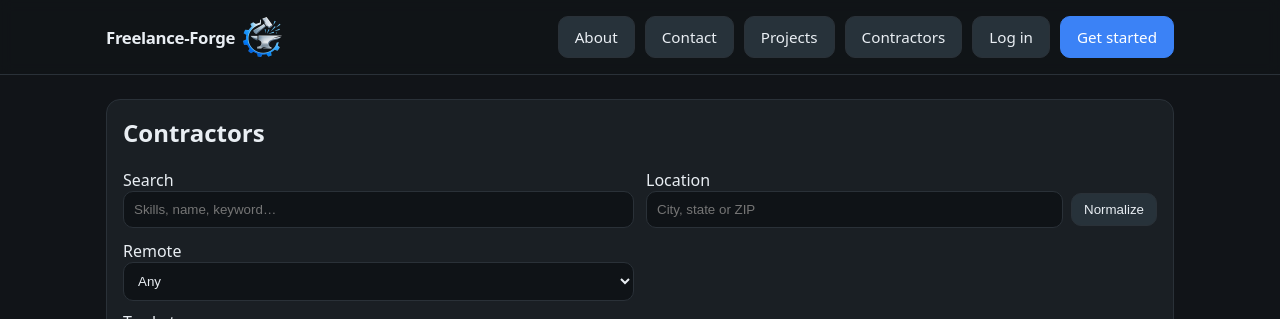
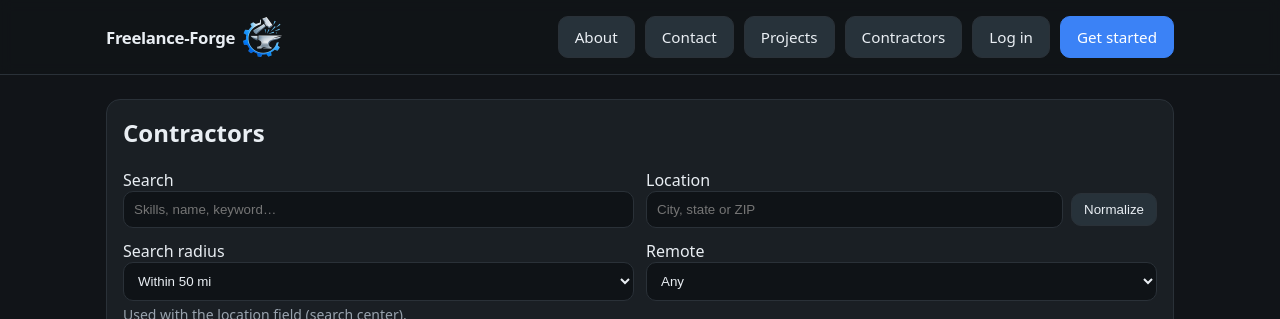
Before and after one commit to bryceecolllin-design/freelance-forge, a Flask app: page /contractors in a window 1280 px wide. Shown: the top 319 px of the page. Run offline with Flask 3, Linux system fonts and the light colour scheme.

Commit message:
Location search: configurable radius (mi) for projects and contractors
Co-authored-by: Cursor <cursoragent@cursor.com>

```diff
--- a/app.py
+++ b/app.py
@@ -1,6 +1,7 @@
 import os
 import re
 import json
+import math
 import logging
 import threading
 import datetime as dt
@@ -278,13 +279,32 @@ def geocode_nominatim(query: str):
         return None
 
 
-def _geo_bbox_match(lat_col, lon_col, lat0: float, lon0: float, delta: float = 0.55):
-    """Rough bounding box (~30–40 mi); pairs with text match for rows without coordinates."""
+_RADIUS_MILES_OPTIONS = (10, 25, 50, 100, 200)
+
+
+def _parse_radius_miles(raw, default: int = 50) -> int:
+    """Miles from search center for location filters (contractors + projects)."""
+    try:
+        v = int(float(str(raw or "").strip()))
+    except (TypeError, ValueError):
+        return default
+    if v in _RADIUS_MILES_OPTIONS:
+        return v
+    return default
+
+
+def _geo_radius_match(lat_col, lon_col, lat0: float, lon0: float, radius_miles: float):
+    """Approximate lat/lon bounding box for a search radius in miles (Nominatim center)."""
+    # ~69 miles per degree latitude; longitude shrinks with cos(latitude)
+    dlat = radius_miles / 69.172
+    coslat = math.cos(math.radians(lat0))
+    coslat = max(coslat, 0.25)
+    dlon = radius_miles / (69.172 * coslat)
     return and_(
         lat_col.isnot(None),
         lon_col.isnot(None),
-        lat_col.between(lat0 - delta, lat0 + delta),
-        lon_col.between(lon0 - delta, lon0 + delta),
+        lat_col.between(lat0 - dlat, lat0 + dlat),
+        lon_col.between(lon0 - dlon, lon0 + dlon),
     )
 
 
@@ -1047,6 +1067,7 @@ def view_projects():
     location = request.args.get("location", "").strip()
     category = request.args.get("category", "").strip()
     remote_ok = request.args.get("remote_ok")
+    radius_mi = _parse_radius_miles(request.args.get("radius_mi", ""))
     projects = Project.query.filter(Project.status == "open")
 
     if q:
@@ -1062,7 +1083,7 @@ def view_projects():
         if geo:
             search_lat, search_lon = geo["lat"], geo["lon"]
             search_label = geo["display_name"]
-            geo_match = _geo_bbox_match(Project.lat, Project.lon, geo["lat"], geo["lon"])
+            geo_match = _geo_radius_match(Project.lat, Project.lon, geo["lat"], geo["lon"], float(radius_mi))
             if text_match is not None:
                 projects = projects.filter(or_(geo_match, text_match))
             else:
@@ -1084,6 +1105,7 @@ def view_projects():
         search_lat=search_lat,
         search_lon=search_lon,
         search_label=search_label,
+        radius_mi=radius_mi,
     )
 
 @app.route("/project/post", methods=["GET", "POST"])
@@ -1358,7 +1380,7 @@ def hire_trade(slug):
 def contractors():
     q = request.args.get("q", "").strip()
     location = request.args.get("location", "").strip()
-    radius = request.args.get("radius", "").strip()
+    radius_mi = _parse_radius_miles(request.args.get("radius_mi", request.args.get("radius", "")))
     remote_ok = bool(request.args.get("remote_ok"))
     tag = (request.args.get("tag") or "").strip().lower()
 
@@ -1387,7 +1409,9 @@ def contractors():
         if geo:
             search_lat, search_lon = geo["lat"], geo["lon"]
             search_label = geo["display_name"]
-            geo_match = _geo_bbox_match(ContractorProfile.lat, ContractorProfile.lon, geo["lat"], geo["lon"])
+            geo_match = _geo_radius_match(
+                ContractorProfile.lat, ContractorProfile.lon, geo["lat"], geo["lon"], float(radius_mi)
+            )
             if text_match is not None:
                 query = query.filter(or_(geo_match, text_match))
             else:
@@ -1411,7 +1435,7 @@ def contractors():
         contractors=contractors,
         q=q,
         location=location,
-        radius=radius,
+        radius_mi=radius_mi,
         remote_ok=remote_ok,
         search_lat=search_lat,
         search_lon=search_lon,
--- a/templates/contractors.html
+++ b/templates/contractors.html
@@ -25,6 +25,15 @@
           <button type="button" class="btn locate-btn" data-target="#contractors-location">Normalize</button>
         </div>
         {% if search_label %}<div class="meta" style="margin-top:4px;">Map: {{ search_label }}</div>{% endif %}
+      </div>
+      <div>
+        <label for="radius_mi">Search radius</label>
+        <select id="radius_mi" name="radius_mi">
+          {% for r in [10, 25, 50, 100, 200] %}
+            <option value="{{ r }}" {% if radius_mi == r %}selected{% endif %}>Within {{ r }} mi</option>
+          {% endfor %}
+        </select>
+        <div class="meta" style="margin-top:4px;">Used with the location field (search center).</div>
       </div>
       <div>
         <label>Remote</label>
```
Also changed, not shown: templates/projects.html (+9 -0 lines).
